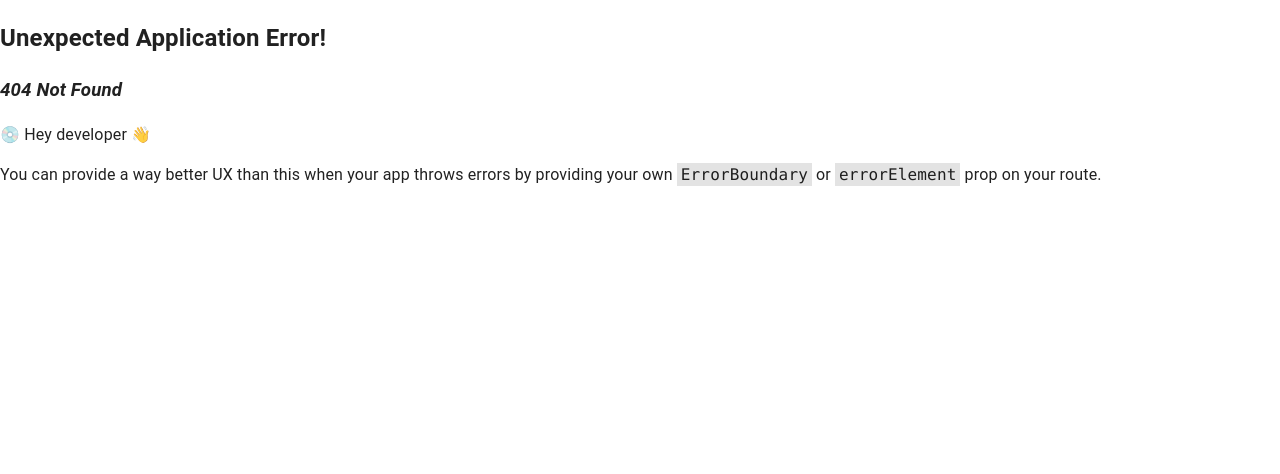
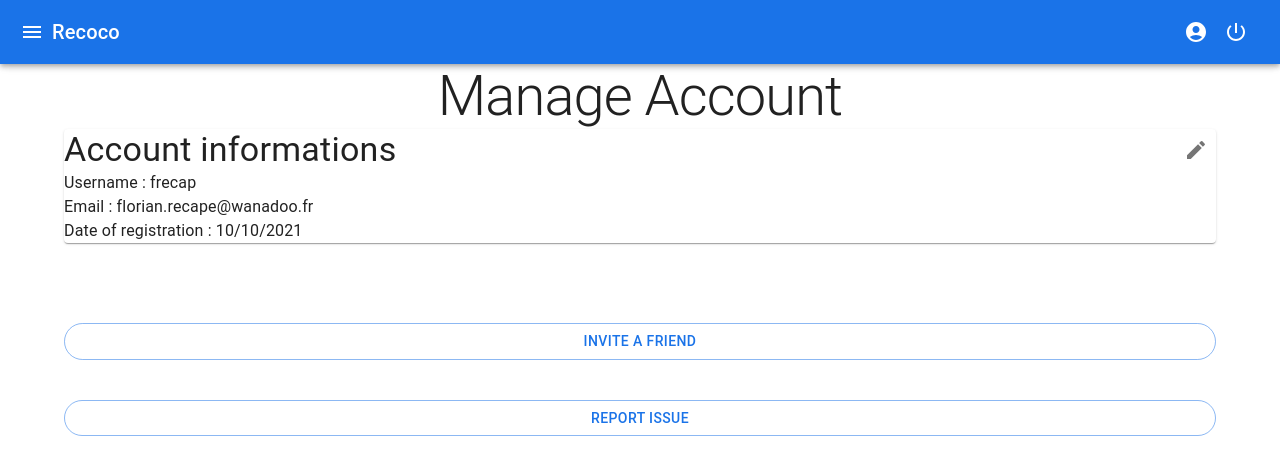
Before and after one commit to frecapG7/reco-web, a React (Create React App) app: page /my/settings in a window 1280 px wide. Before the commit this address had no page. Shown: the top 474 px of the page. Built offline with nearby package versions, Linux system fonts and the light colour scheme.

Commit message:
User Menu item
user menu in drawer
WIP manage account page

```diff
--- a/src/layout/Layout.jsx
+++ b/src/layout/Layout.jsx
@@ -38,7 +38,6 @@ export const Layout = ({ children }) => {
                         <PowerSettingsNewIcon />
                     </IconButton>
                 </Toolbar>
-            </AppBar>
                 <Drawer
                     sx={{
                         width: 200,
@@ -53,6 +52,8 @@ export const Layout = ({ children }) => {
                     open={openDrawer}>
                     <NavigationBar onClose={() => setOpenDrawer(false)} />
                 </Drawer>
+            </AppBar>
+
             <Box component="main"
                 sx={{
                     flexGrow: 1,
--- a/src/layout/NavigationBar.jsx
+++ b/src/layout/NavigationBar.jsx
@@ -1,11 +1,47 @@
-import { Divider, IconButton, List, ListItem, ListItemButton, ListItemIcon, ListItemText } from "@mui/material"
+import { Collapse, Divider, IconButton, List, ListItem, ListItemButton, ListItemIcon, ListItemText } from "@mui/material"
 import { Box } from "@mui/system"
 
 import WhatshotIcon from '@mui/icons-material/Whatshot';
 import AddIcon from '@mui/icons-material/Add';
 import { NavLink } from "react-router-dom";
 import ChevronLeftIcon from '@mui/icons-material/ChevronLeft';
+import ManageAccountsIcon from '@mui/icons-material/ManageAccounts';
+import { useState } from "react";
 
+import ExpandMoreIcon from '@mui/icons-material/ExpandMore';
+import ExpandLessIcon from '@mui/icons-material/ExpandLess';
+import SettingsIcon from '@mui/icons-material/Settings';
+
+const AccountMenuItem = () => {
+
+    const [open, setOpen] = useState(false);
+
+    return (
+        <>
+            <ListItem>
+                <ListItemButton onClick={() => setOpen(!open)}>
+                    <ListItemIcon>
+                        <ManageAccountsIcon />
+                    </ListItemIcon>
+                    <ListItemText>
+                        My account
+                    </ListItemText>
+                    {open ? <ExpandLessIcon /> : <ExpandMoreIcon />}
+
+                </ListItemButton>
+                </ListItem>
+
+                {/** Sub-menu */}
+                <Collapse in={open} unmountOnExit sx={{ pl: 4 }} >
+                    <List component="div" disablePadding>
+                        <NavigationItem icon={<WhatshotIcon />} text="My requests" path="/requests/my" />
+                        <NavigationItem icon={<SettingsIcon />} text="Settings" path="/requests/settings" />
+                    </List>
+                </Collapse>
+        </>
+    )
+
+}
 const NavigationItem = ({ icon, text, path }) => {
 
 
@@ -21,8 +57,6 @@ const NavigationItem = ({ icon, text, path }) => {
             </ListItemButton>
         </ListItem>
     )
-
-
 }
 
 
@@ -46,6 +80,7 @@ export const NavigationBar = ({ onClose }) => {
                         icon={<AddIcon />}
                         text="Create Request"
                         path="/requests/new" />
+                    <AccountMenuItem />
                 </List>
             </Box>
 
--- /dev/null
+++ b/src/page/ManageAccount.jsx
@@ -0,0 +1,77 @@
+import { Box, Button, Container, Grid, IconButton, Paper, Stack, Typography } from "@mui/material"
+import { Layout } from "../layout/Layout"
+
+import EditIcon from "@mui/icons-material/Edit";
+
+
+
+
+
+export const ManageAccount = () => {
+
+    return (
+        <Layout>
+            <Container>
+                <Box display="flex"
+                    justifyContent="center"
+                    alignItems="center">
+                    <Typography variant="h1">
+                        Manage Account
+                    </Typography>
+                </Box>
+
+                {/** Personnal informations */}
+                <Paper>
+                    <Grid container>
+                        <Grid item
+                            container
+                            justifyContent="space-between">
+                            <Typography variant="h4">
+                                Account informations
+                            </Typography>
+                            <IconButton>
+                                <EditIcon />
+                            </IconButton>
+                        </Grid>
+                        <Grid item xs={12}>
+                            <Typography variant="body1">
+                                Username : frecap
+                            </Typography>
+                        </Grid>
+                        <Grid item xs={12}>
+                            <Typography variant="body1">
+                                Email : florian.recape@wanadoo.fr
+                            </Typography>
+                        </Grid>
+                        <Grid item xs={12}>
+                            <Typography variant="body1">
+                                Date of registration : 10/10/2021
+                            </Typography>
+                        </Grid>
+                    </Grid>
+                </Paper>
+
+                <Box my={10}>
+                    <Stack
+                        spacing={5}>
+                        <Button
+                            fullWidth
+                            variant="outlined"
+                            color="primary">
+                            Invite a friend
+                        </Button>
+                        <Button
+                            fullWidth
+                            variant="outlined"
+                            color="primary">
+                            Report issue
+                        </Button>
+                    </Stack>
+
+                </Box>
+
+            </Container>
+
+        </Layout>
+    )
+}
--- a/src/theme.js
+++ b/src/theme.js
@@ -3,7 +3,7 @@ import { createTheme } from "@mui/material";
 
 let theme = createTheme({
     palette: {
-        mode:'light',
+        mode: 'light',
         primary: {
             main: '#1a73e8',
             contrastText: '#fff'
@@ -21,7 +21,7 @@ let theme = createTheme({
 
 
 
-const {breakpoints, typography: {pxToRem}} = theme;
+const { breakpoints, typography: { pxToRem } } = theme;
 theme = createTheme(theme, {
     typography: {
         h1: {
@@ -55,5 +55,22 @@ theme = createTheme(theme, {
 });
 
 
+theme = createTheme(theme, {
+    components: {
+        MuiButton: {
+            styleOverrides: {
+                root: {
+
+                },
+                outlined: {
+                    boxShadow: "none",
+                    borderRadius: 20,
+                }
+            }
+        }
+    }
+});
+
+
 
 export default theme;
```
Also changed, not shown: src/routes.js (+13 -0 lines). Lines whose indentation alone changed are shown as unchanged.
